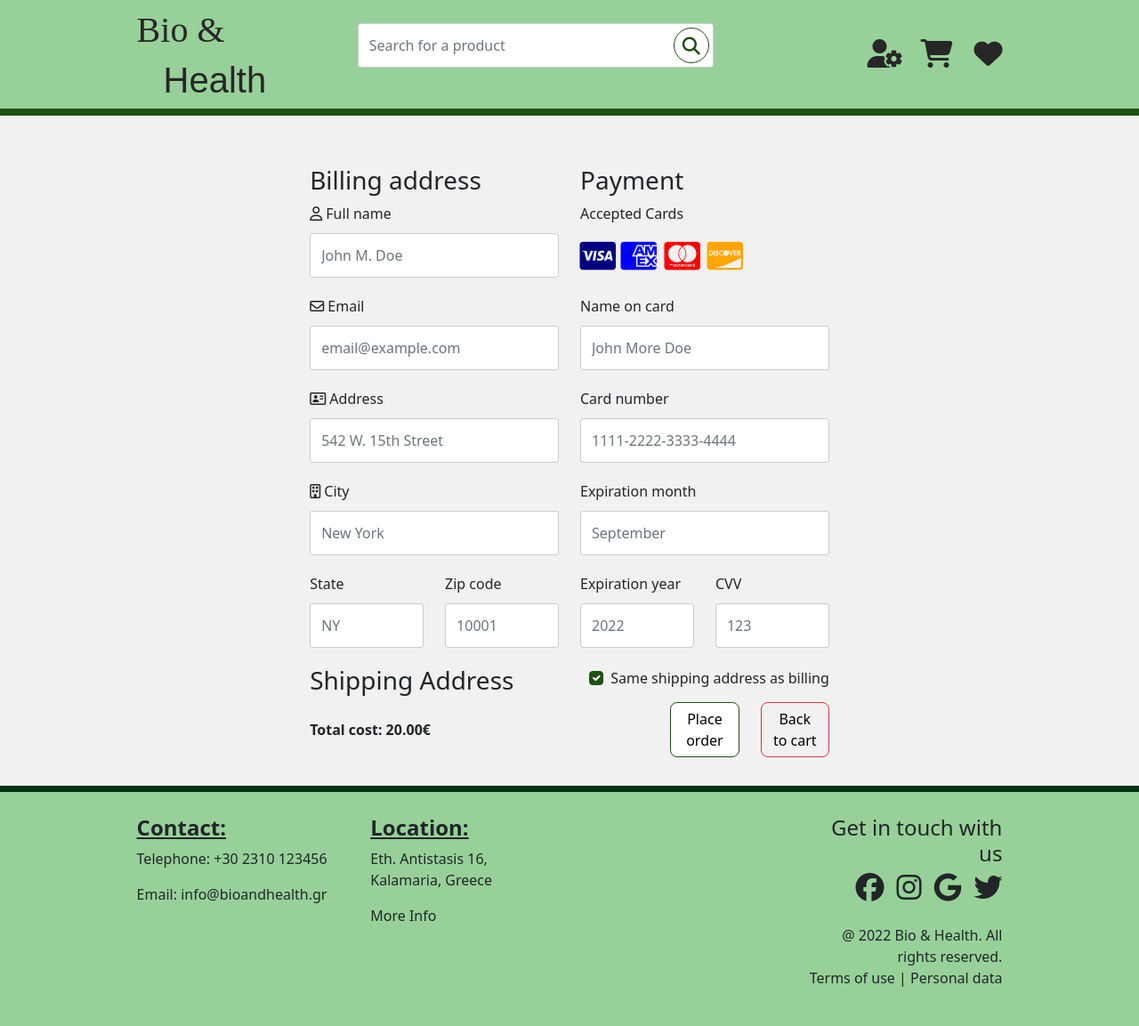
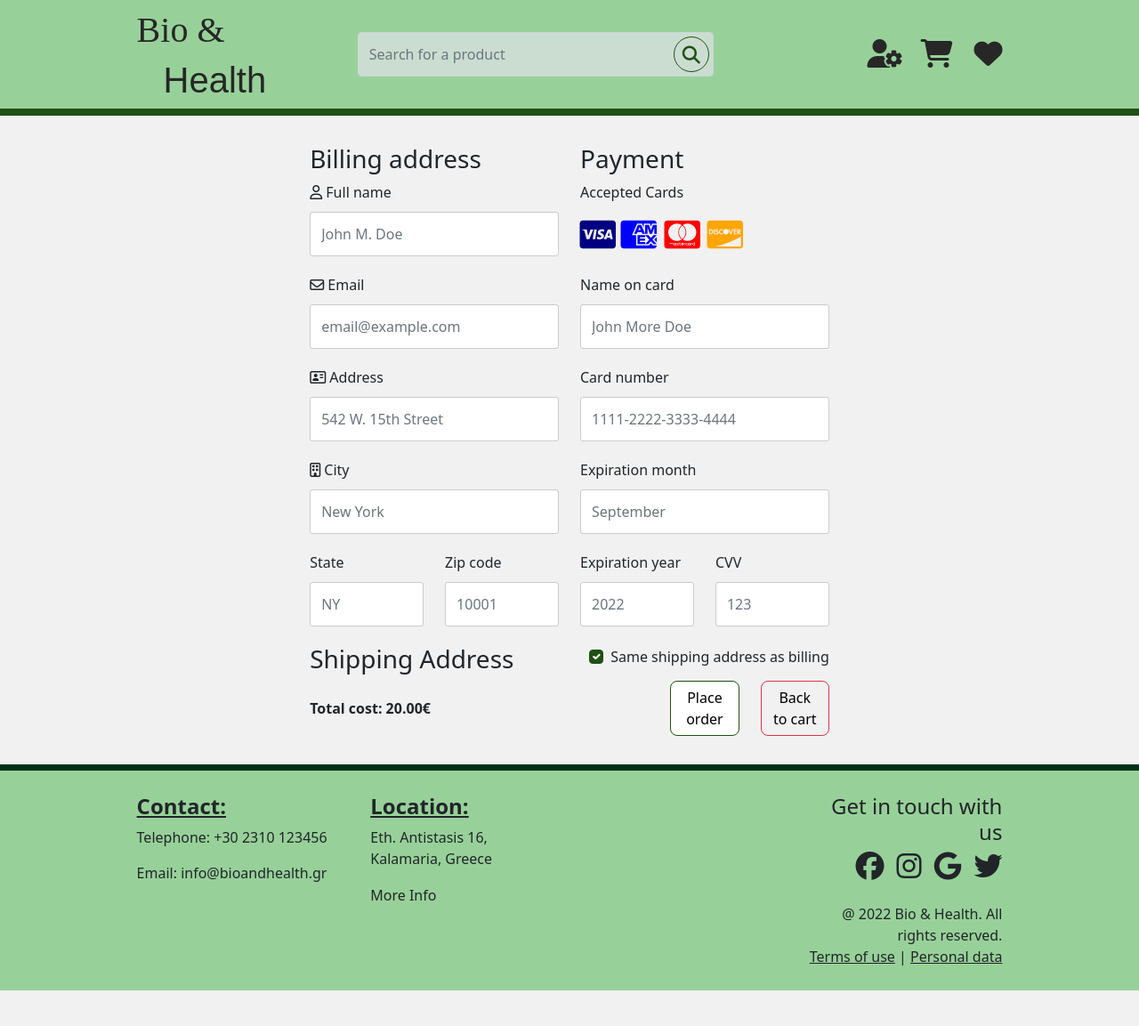
Before and after one commit to AndreasNbt/Bio-Health, a PHP site: page /checkoutpage.html in a window 1280 px wide. Shown: the whole page at 89% size. After the commit the page ends 1113 px from the top, so only its background shows below. Run offline with PHP 8.4, Linux system fonts and the light colour scheme; some libraries are stand-ins or nearby versions; some web fonts are replaced.

Commit message:
Fixed headers and footers in search, cart, checkout and completion pages.

```diff
--- a/CSS/checkoutpage.css
+++ b/CSS/checkoutpage.css
@@ -12,31 +12,31 @@
     --font-size-xsm: 6px;
 }
 
-.form-check {
+#form .form-check {
     display: block;
     min-height: 1.5rem;
     padding-left: 1.5em;
     margin-bottom: 0.125rem;
 }
-.form-check .form-check-input {
+#form .form-check .form-check-input {
     float: left;
     margin-left: -1.5em;
 }
 
-.form-check-input {
+#form .form-check-input {
     border: 1px solid rgba(31, 80, 20, 0.25);
 }
-.form-check-input:focus {
+#form .form-check-input:focus {
     border-color: var(--accent-color-colored);
     outline: 0;
     box-shadow: 0 0 0 0.25rem rgba(31, 80, 20, 0.25);
 }
-.form-check-input:checked {
+#form .form-check-input:checked {
     background-color: var(--primary-color-colored);
     border-color: var(--primary-color-colored);
 }
 
-.form-check-input[type=checkbox]:indeterminate {
+#form .form-check-input[type=checkbox]:indeterminate {
     background-color: var(--primary-color-colored);
     border-color: var(--primary-color-colored);
 }
@@ -127,13 +127,13 @@
     background-color: transparent;
 }
 
-.form-control {
+#form .form-control {
     color: #212529;
     background-color: #fff;
     border: 1px solid #ced4da;
 }
 
-.form-control:focus {
+#form .form-control:focus {
     border-color: var(--primary-color-colored);
     box-shadow: 0 0 0 0.25rem rgba(151, 209, 153, 0.25);
 }
@@ -144,7 +144,7 @@
     padding-bottom: 2rem;
 }
 
-input[type=text] {
+#form input[type=text] {
     width: 100%;
     margin-bottom: 20px;
     padding: 12px;
--- a/checkoutpage.html
+++ b/checkoutpage.html
@@ -35,12 +35,10 @@
                 <a class="nav-item nav-link nav-icon text-center dark-gray" href="#"><i class="fa-solid fa-heart fa-2x"></i></a>
             </div>
         </nav>
+        <hr class="big-hr m-0">
     </section>
 
-    <hr class="big-hr m-0">
-    <br>
-
-    <div class="container-fluid left-right-pad">
+    <div id="form" class="container-fluid left-right-pad">
         <form method="post" action="completionpage.html">
             <div class="row" style="padding: 2rem 20% 0 20%;">
                 <div class="col-6">
@@ -168,26 +166,20 @@
             <div class="col col-sm-3">
                 <h4><b><u>Location:</u></b></h4>
                 <p>Eth. Antistasis 16, Kalamaria, Greece</p>
-                <a href="" style="text-decoration:none; color: #212529">More Info</a>
-
+                <h5 ><a href="about:blank" style="text-decoration:none; color:#212529; font-size: 1rem">More Info</a></h5>
             </div>
             <div class="col col-sm-3">
-
             </div>
             <div class="col col-sm-3 text-end" style="padding-right: calc(var(--bs-gutter-x) * .5);">
                 <h4>Get in touch with us</h4>
-                <a style="color: #212529" href="http://facebook.com"><i class="fa-brands fa-facebook fa-2x social-icon"></i></a>
-                <a style="color: #212529" href="http://instagram.com"><i class="fa-brands fa-instagram fa-2x social-icon"></i></a>
-                <a style="color: #212529" href="http://google.com"><i class="fa-brands fa-google fa-2x social-icon"></i></a>
-                <a style="color: #212529" href="http://twitter.com"><i class="fa-brands fa-twitter fa-2x social-icon"></i></a>
+                <a href="https://facebook.com"><i class="fa-brands fa-facebook fa-2x social-icon" style="color: #212529"></i></a>
+                <a href="https://instagram.com"><i class="fa-brands fa-instagram fa-2x social-icon" style="color: #212529"></i></a>
+                <a href="https://google.com"><i class="fa-brands fa-google fa-2x social-icon" style="color: #212529"></i></a>
+                <a href="https://twitter.com"><i class="fa-brands fa-twitter fa-2x social-icon" style="color: #212529"></i></a>
                 <br>
                 <br>
                 <p class="copyright">@ 2022 Bio & Health. All rights reserved.</p>
-                <div class="d-flex justify-content-end" style="padding: 0;margin: 0">
-                    <a href="about:blank" class="copyright" style="text-decoration: none;color: #212529">Terms of use</a>
-                    <p>&nbsp|&nbsp</p>
-                    <a href="about:blank" class="copyright" style="text-decoration: none;color: #212529">Personal data</a>
-                </div>
+                <p class="copyright"><a href="about:blank" style="color: #212529">Terms of use</a> | <a href="about:blank" style="color: #212529">Personal data</a>
             </div>
         </div>
     </div>
```
Also changed, not shown: CSS/cartpage.css (+8 -8 lines), cartpage.html (+9 -16 lines), completionpage.html (+7 -11 lines), searchpage.html (+8 -12 lines).
